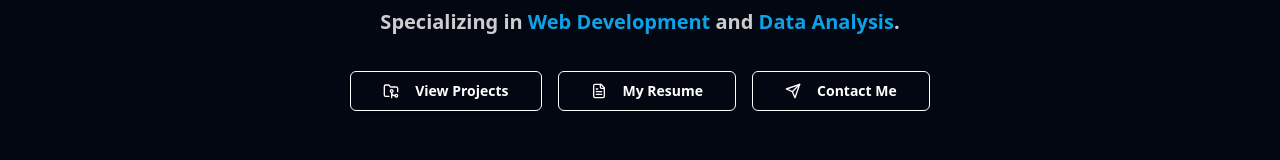
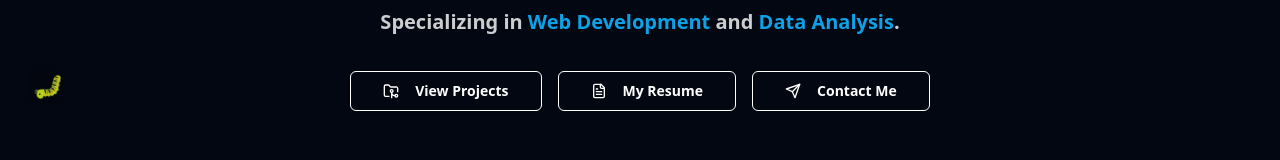
Before and after one commit to ehuerta6/website-portfolio, a React (Vite) app: page / in a window 1280 px wide. Shown: the part 443-603 px from the top of the page. Built offline with nearby package versions, Linux system fonts and the light colour scheme.

Commit message:
Add BugChase component to App layout for enhanced user engagement and interaction.

```diff
--- a/src/App.tsx
+++ b/src/App.tsx
@@ -5,6 +5,7 @@ import Projects from './components/sections/Projects';
 import Skills from './components/sections/Skills';
 import Contact from './components/sections/Contact';
 import Footer from './components/sections/Footer';
+import BugChase from './components/BugChase';
 
 const SectionSeparator = () => (
   <div
@@ -29,6 +30,7 @@ function App() {
       </main>
       <SectionSeparator />
       <Footer />
+      <BugChase />
     </div>
   );
 }
--- /dev/null
+++ b/src/components/BugChase.tsx
@@ -0,0 +1,208 @@
+import { useState, useEffect, useRef } from 'react';
+
+// Funny debugging messages that will appear when catching a bug
+const debuggingMessages = [
+  'You found a bug! If only fixing real bugs was this easy...',
+  "Bug caught! This one didn't even require a 3-hour debugging session!",
+  'Nice catch! If only my code reviews went this smoothly.',
+  'Bug eliminated! No Stack Overflow required this time.',
+  'Got it! That was easier than finding a missing semicolon.',
+  'Bug squashed! No need to reboot your computer this time.',
+  'Caught in the act! If only all bugs announced themselves like this.',
+  "Good eye! You'd make a great QA engineer.",
+  'Bug intercepted! No need for console.log() spam today.',
+  "Gotcha! This bug didn't even have time to mutate the state.",
+  'Bug fixed! And it only took one click, not three days of debugging.',
+  'Found it! No need to blame it on a browser-specific issue this time.',
+  'Bug neutralized! Your rubber duck would be proud.',
+  "Caught! This one didn't even make it to production.",
+  'Nice reflexes! You caught it before it could nest in your codebase.',
+];
+
+export default function BugChase() {
+  const [bugVisible, setBugVisible] = useState(false);
+  const [bugPosition, setBugPosition] = useState({ x: 0, y: 0 });
+  const [bugDirection, setBugDirection] = useState({ x: 1, y: 0 }); // Initial direction: right
+  const [messageVisible, setMessageVisible] = useState(false);
+  const [currentMessage, setCurrentMessage] = useState('');
+  const [bugsFound, setBugsFound] = useState(0);
+  const bugRef = useRef<HTMLDivElement>(null);
+  const containerRef = useRef<HTMLDivElement>(null);
+  const [bugRotation, setBugRotation] = useState(0);
+
+  // Initialize bug counter from localStorage
+  useEffect(() => {
+    const savedBugs = localStorage.getItem('bugsFound');
+    if (savedBugs) {
+      setBugsFound(Number.parseInt(savedBugs, 10));
+    }
+  }, []);
+
+  // Randomly show the bug (every 10-30 seconds)
+  useEffect(() => {
+    let timeout: NodeJS.Timeout;
+    const showBug = () => {
+      if (!bugVisible && !messageVisible && Math.random() < 0.7) {
+        // 70% chance to show a bug
+        const edge = Math.floor(Math.random() * 4);
+        let x = 0,
+          y = 0,
+          dirX = 0,
+          dirY = 0;
+        const viewportWidth = window.innerWidth;
+        const viewportHeight = window.innerHeight;
+        switch (edge) {
+          case 0:
+            x = Math.floor(Math.random() * (viewportWidth - 100)) + 50;
+            y = 0;
+            dirX = Math.random() > 0.5 ? 1 : -1;
+            dirY = 1;
+            break;
+          case 1:
+            x = viewportWidth;
+            y = Math.floor(Math.random() * (viewportHeight - 100)) + 50;
+            dirX = -1;
+            dirY = Math.random() > 0.5 ? 1 : -1;
+            break;
+          case 2:
+            x = Math.floor(Math.random() * (viewportWidth - 100)) + 50;
+            y = viewportHeight;
+            dirX = Math.random() > 0.5 ? 1 : -1;
+            dirY = -1;
+            break;
+          case 3:
+            x = 0;
+            y = Math.floor(Math.random() * (viewportHeight - 100)) + 50;
+            dirX = 1;
+            dirY = Math.random() > 0.5 ? 1 : -1;
+            break;
+        }
+        setBugPosition({ x, y });
+        setBugDirection({ x: dirX, y: dirY });
+        setBugVisible(true);
+        setTimeout(() => {
+          setBugVisible(false);
+        }, 10000);
+      }
+      // Schedule next bug appearance randomly between 10-30 seconds
+      const nextDelay = Math.floor(Math.random() * 20000) + 10000;
+      timeout = setTimeout(showBug, nextDelay);
+    };
+    showBug();
+    return () => clearTimeout(timeout);
+  }, [bugVisible, messageVisible]);
+
+  // Animate bug movement (speed increases with bugsFound, rotates on corner touch)
+  useEffect(() => {
+    if (!bugVisible || messageVisible) return;
+    let animationFrame: number;
+    const moveBug = () => {
+      if (bugRef.current && containerRef.current) {
+        const speed = 0.7 + Math.min(bugsFound * 0.2, 4); // Start slow, max out at 4.7
+        let newX = bugPosition.x + bugDirection.x * speed;
+        let newY = bugPosition.y + bugDirection.y * speed;
+        const bugSize = 24; // Smaller bug
+        let touchedCorner = false;
+        if (newX <= 0 || newX >= window.innerWidth - bugSize) {
+          setBugDirection((prev) => ({ ...prev, x: -prev.x }));
+          touchedCorner = true;
+        }
+        if (newY <= 0 || newY >= window.innerHeight - bugSize) {
+          setBugDirection((prev) => ({ ...prev, y: -prev.y }));
+          touchedCorner = true;
+        }
+        if (touchedCorner) {
+          setBugRotation((prev) => prev + 90);
+        }
+        newX = Math.max(0, Math.min(newX, window.innerWidth - bugSize));
+        newY = Math.max(0, Math.min(newY, window.innerHeight - bugSize));
+        setBugPosition({ x: newX, y: newY });
+      }
+      animationFrame = requestAnimationFrame(moveBug);
+    };
+    animationFrame = requestAnimationFrame(moveBug);
+    return () => cancelAnimationFrame(animationFrame);
+  }, [bugVisible, bugPosition, bugDirection, messageVisible, bugsFound]);
+
+  // Handle bug click
+  const catchBug = () => {
+    if (!bugVisible) return;
+    setBugVisible(false);
+    const randomIndex = Math.floor(Math.random() * debuggingMessages.length);
+    setCurrentMessage(debuggingMessages[randomIndex]);
+    setMessageVisible(true);
+    const newCount = bugsFound + 1;
+    setBugsFound(newCount);
+    localStorage.setItem('bugsFound', newCount.toString());
+    setTimeout(() => {
+      setMessageVisible(false);
+    }, 1000);
+  };
+
+  return (
+    <div
+      ref={containerRef}
+      className={`bug-chase-container pointer-events-none ${
+        messageVisible ? 'blur-sm transition-all duration-300' : ''
+      }`}
+    >
+      {/* The bug */}
+      {bugVisible && (
+        <div
+          ref={bugRef}
+          className='fixed z-[9999] cursor-pointer pointer-events-auto'
+          style={{
+            left: `${bugPosition.x}px`,
+            top: `${bugPosition.y}px`,
+            fontSize: 24, // Smaller bug
+            filter: 'drop-shadow(0 2px 8px #0008)',
+            userSelect: 'none',
+            transition: 'transform 0.2s',
+            transform: `rotate(${bugRotation}deg)`,
+          }}
+          onClick={catchBug}
+          tabIndex={0}
+          role='button'
+          aria-label='Catch the bug'
+        >
+          <span
+            style={{
+              fontSize: 24,
+              fontWeight: 700,
+              padding: 2,
+              borderRadius: 8,
+              background: 'rgba(0,0,0,0.15)',
+            }}
+          >
+            🐛
+          </span>
+        </div>
+      )}
+
+      {/* Message popup */}
+      {messageVisible && (
+        <div className='fixed z-[9999] left-1/2 top-1/2 -translate-x-1/2 -translate-y-1/2 pointer-events-none'>
+          <div className='bg-[#222] text-white px-4 py-2 rounded-lg shadow-lg text-base font-medium animate-fade-out'>
+            {currentMessage}
+          </div>
+        </div>
+      )}
+
+      {/* Bug counter (only if at least one bug fixed) */}
+      {bugsFound > 0 && (
+        <div
+          className='fixed bottom-6 left-1/2 -translate-x-1/2 z-[9999] pointer-events-auto select-none flex items-center gap-2 px-6 py-3 bg-gradient-to-r from-[#23272f] via-[#222] to-[#23272f] shadow-lg border border-[#4FC3F7] rounded-full backdrop-blur-md'
+          style={{ fontFamily: 'inherit', minWidth: 160 }}
+        >
+          <span className='text-[#4FC3F7] text-lg font-bold'>🐛</span>
+          <span className='text-white text-base font-semibold tracking-wide'>
+            Bugs fixed:
+          </span>
+          <span className='text-[#4FC3F7] text-xl font-extrabold ml-1 drop-shadow'>
+            {bugsFound}
+          </span>
+        </div>
+      )}
+    </div>
+  );
+}
```
